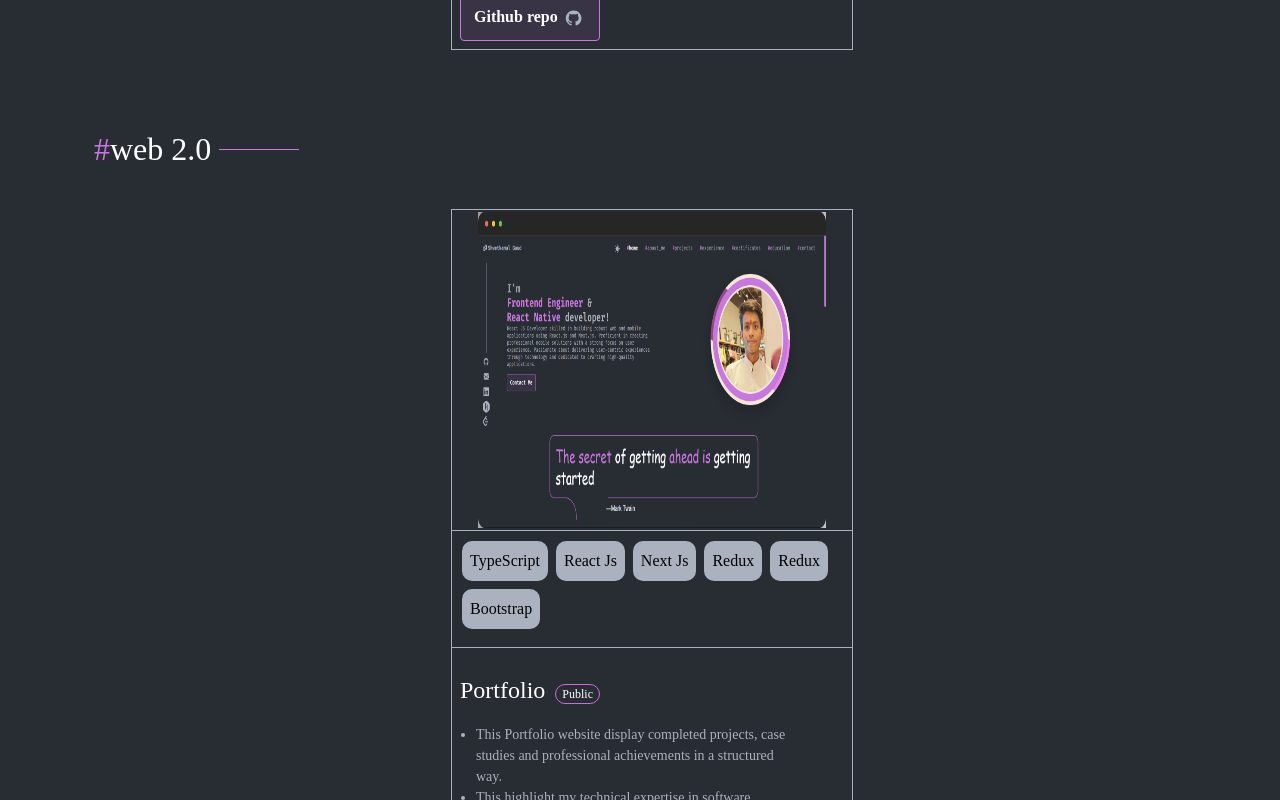
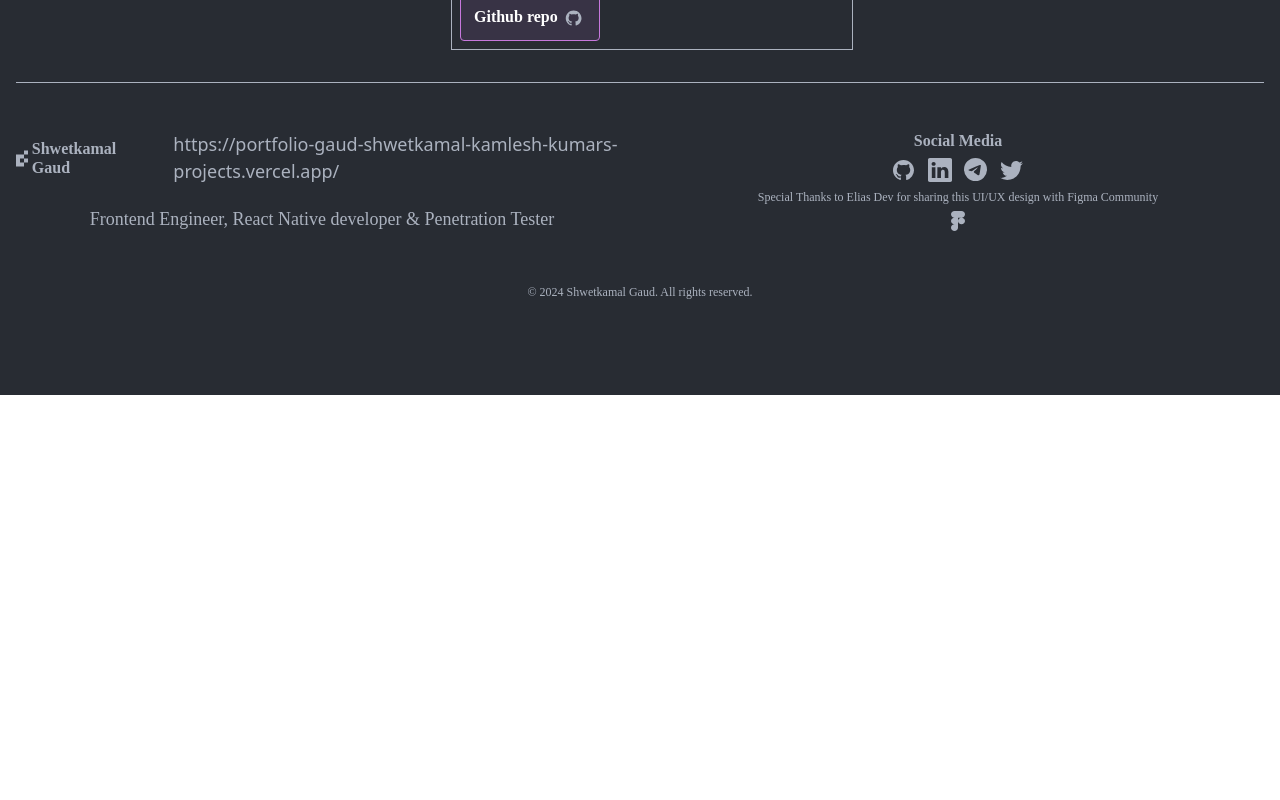
Before and after one commit to shwetkamal-gaud/portfolio, a Next.js app: page /projects in a window 1280 px wide. Shown: the part 1100-1900 px from the top of the page. After the commit the page ends 1495 px from the top, so only its background shows below. Built offline with nearby package versions, Linux system fonts and the light colour scheme.

Commit message:
build issues fixed

```diff
--- a/src/Components/Projects.tsx
+++ b/src/Components/Projects.tsx
@@ -2,7 +2,6 @@ import { RootState } from '@/redux/reducers'
 import Image from 'next/image'
 import React, { useState } from 'react'
 import app from '../assets/images/app.svg'
-import portfolio from '../assets/images/portfolio.png'
 import { useSelector } from 'react-redux'
 import Typography from './Typography'
 import Link from 'next/link'
--- a/src/pages/index.tsx
+++ b/src/pages/index.tsx
@@ -9,7 +9,6 @@ import Typography from "@/Components/Typography";
 import Link from "next/link";
 import Buttons from "@/Components/Buttons";
 import Image from "next/image";
-import styles from "@/styles/Home.module.css";
 
 
 const heroTopSectionData = {
@@ -45,10 +44,9 @@ export default function Home() {
   const {
     title: { title1, title3, title4, title5, title6 },
     subtitle,
-    blockquote: { quoteText1, quoteText2, quoteText3, quoteText4, quoteBy },
     image } = heroTopSectionData;
 
-  const { mode, textDark, textLight, textWhite, mainBgColorDark, mainBgColorLight, textGray } = useSelector((state: RootState) => state.theme)
+  const { mode, textDark, textLight, textGray } = useSelector((state: RootState) => state.theme)
   const isDark = Boolean(mode === 'dark')
   return (
     <div className="container d-flex align-items-center w-100 mt-5 p-0  ">
--- a/src/pages/projects/index.tsx
+++ b/src/pages/projects/index.tsx
@@ -56,29 +56,29 @@ const portfolioData: PortfolioData[] = [
         },
 
     },
-    {
-        id: 2,
-        results: {
-            title: 'web 2.0',
-            data: [
-                {
-                    id: 1,
-                    title: 'Portfolio',
-                    skills: ['TypeScript', "React Js", "Next Js", "Redux", "Redux", "Bootstrap"],
-                    description: [`This Portfolio website display completed projects, case studies and professional achievements in a
-                                structured way.`,
-                        `This highlight my technical expertise in software development, including proficiency in front - end
-                                frameworks like React, Next Js, Bootstrap.`],
-                    cardImage: portfolio,
-                    liveUrl: 'https://portfolioshwetkamal.vercel.app/',
-                    githubUrl: 'https://github.com/mrskg0438/portfolio',
-                    isPrivate: true
-                },
+    // {
+    //     id: 2,
+    //     results: {
+    //         title: 'web 2.0',
+    //         data: [
+    //             {
+    //                 id: 1,
+    //                 title: 'Portfolio',
+    //                 skills: ['TypeScript', "React Js", "Next Js", "Redux", "Redux", "Bootstrap"],
+    //                 description: [`This Portfolio website display completed projects, case studies and professional achievements in a
+    //                             structured way.`,
+    //                     `This highlight my technical expertise in software development, including proficiency in front - end
+    //                             frameworks like React, Next Js, Bootstrap.`],
+    //                 cardImage: portfolio,
+    //                 liveUrl: 'https://portfolioshwetkamal.vercel.app/',
+    //                 githubUrl: 'https://github.com/mrskg0438/portfolio',
+    //                 isPrivate: true
+    //             },
 
-            ],
-        },
+    //         ],
+    //     },
 
-    },
+    // },
 ]
 
 
```
